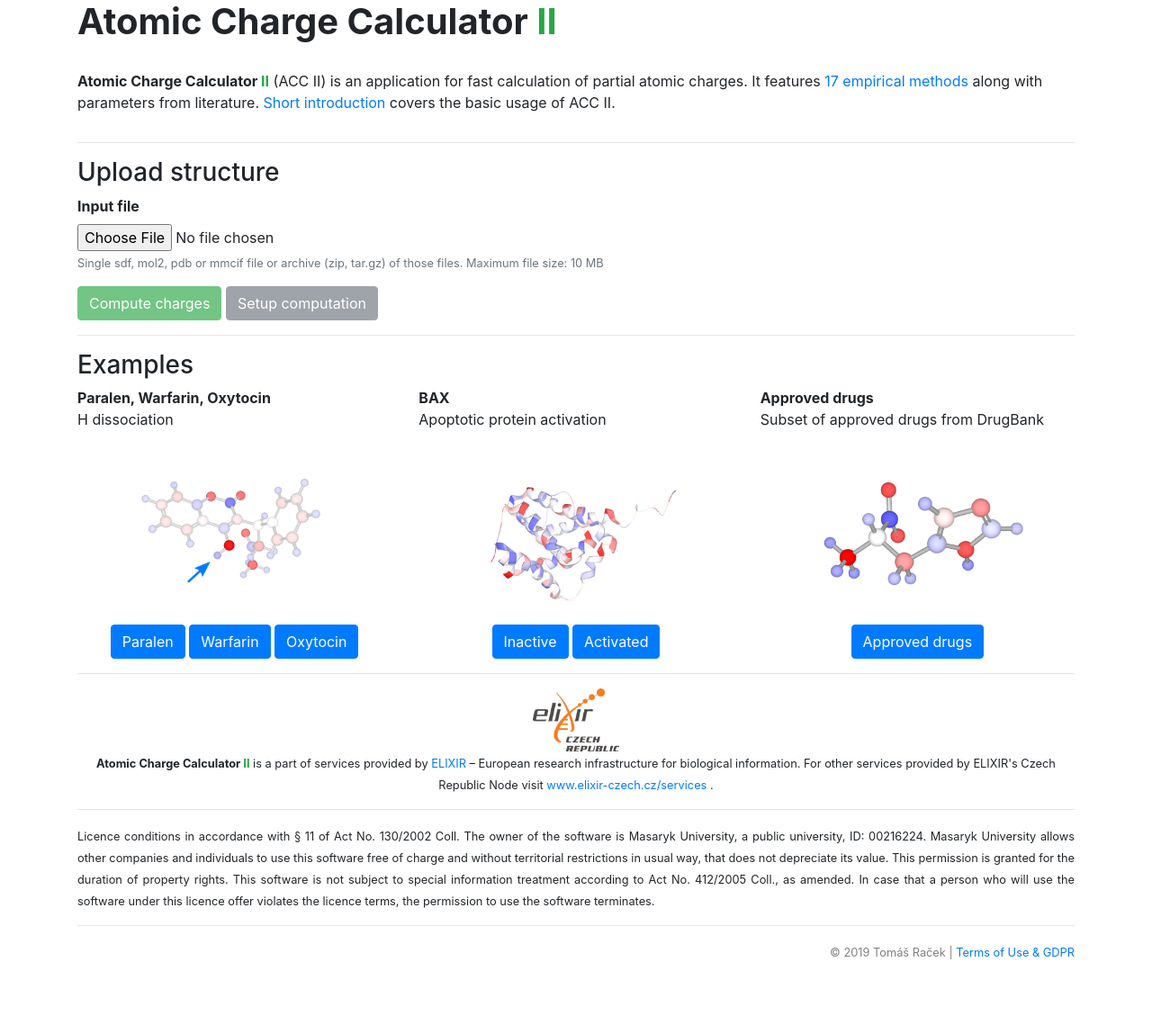
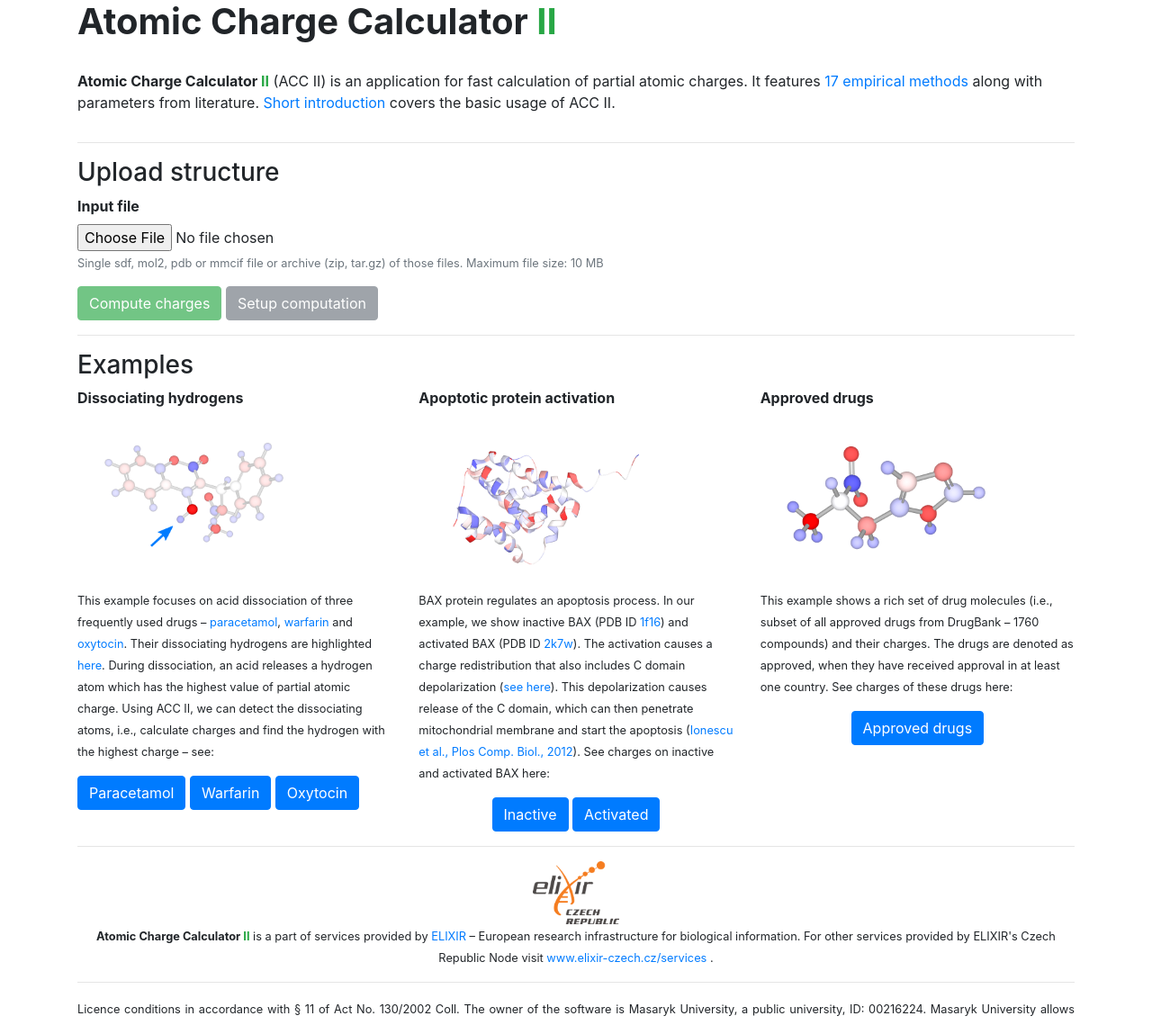
Before and after one commit to sb-ncbr/AtomicChargeCalculator2, a Flask app: page / in a window 1280 px wide. Shown: the part 64-1203 px from the top of the page at 90% size. Before the commit the page ends 1130 px from the top, so only its background shows below. Run offline with Flask 2, Linux system fonts and the light colour scheme; parts of the project's set-up code (start-up, migrations or seed data) failed here and were passed over; some libraries are stand-ins or nearby versions.

Commit message:
[examples] Update examples

```diff
--- a/app/templates/index.html
+++ b/app/templates/index.html
@@ -27,7 +27,8 @@
                     <h3>Upload structure</h3>
                     <div class="form-group">
                         <label class="font-weight-bold" for="file_input">Input file</label>
-                    <input type="file" class="form-control-file" id="file_input" name="file" accept=".pdb, .sdf, .mol2, .cif">
+                        <input type="file" class="form-control-file" id="file_input" name="file"
+                               accept=".pdb, .sdf, .mol2, .cif">
                         <small class="form-text text-muted">
                             Single sdf, mol2, pdb or mmcif file or archive (zip, tar.gz) of those files.
                             Maximum file size: 10 MB
@@ -51,25 +52,50 @@
             </div>
             <div class="row">
                 <div class="col-lg-4">
-                <b>Paralen, Warfarin, Oxytocin</b>
-                <p>H dissociation</p>
-                <div class="text-center">
-                    <img src="{{ url_for('static', filename='warfarin.png') }}" alt="Cis-homoaconitate"
+                    <b>Dissociating hydrogens</b><br>
+                    <img src="{{ url_for('static', filename='warfarin.png') }}" alt="Dissociating hydrogens"
                          style="height: 200px">
-                    <button type="submit" id="example-paralen" name="example-paralen" class="btn btn-primary">Paralen
+                    <p><small>This example focuses on acid dissociation of three frequently used drugs –
+                        <a href="https://www.drugbank.ca/drugs/DB00316" target="_blank" rel="noreferrer">paracetamol</a>,
+                        <a href="https://www.drugbank.ca/drugs/DB00682" target="_blank" rel="noreferrer">warfarin</a>
+                        and
+                        <a href="https://www.drugbank.ca/drugs/DB00107" target="_blank" rel="noreferrer">oxytocin</a>.
+                        Their dissociating hydrogens are highlighted <a
+                                href="{{ url_for('static', filename='dissociation.pdf') }}" target="_blank">here</a>.
+                        During dissociation, an acid releases a hydrogen atom which has the highest value of partial
+                        atomic charge. Using ACC II, we can detect the dissociating atoms, i.e., calculate charges and
+                        find the hydrogen with the highest charge – see:</small></p>
+                    <div class="">
+                        <button type="submit" id="example-paralen" name="example-paralen" class="btn btn-primary mb-2">
+                            Paracetamol
                         </button>
-                     <button type="submit" id="example-warfarin" name="example-warfarin" class="btn btn-primary">Warfarin
+                        <button type="submit" id="example-warfarin" name="example-warfarin"
+                                class="btn btn-primary mb-2">
+                            Warfarin
                         </button>
-                     <button type="submit" id="example-oxytocin" name="example-oxytocin" class="btn btn-primary">Oxytocin
+                        <button type="submit" id="example-oxytocin" name="example-oxytocin"
+                                class="btn btn-primary mb-2">
+                            Oxytocin
                         </button>
                     </div>
                 </div>
                 <div class="col-lg-4">
-                <b>BAX</b>
-                <p>Apoptotic protein activation</p>
+                    <b>Apoptotic protein activation</b><br>
+                    <img src="{{ url_for('static', filename='bax.png') }}" alt="BAX" style="height: 200px">
+                    <p><small>BAX protein regulates an apoptosis process. In our example, we show inactive BAX (PDB ID
+                        <a href="https://www.ebi.ac.uk/pdbe/entry/pdb/1f16" target="_blank" rel="noreferrer">1f16</a>)
+                        and activated BAX (PDB ID
+                        <a href="https://www.ebi.ac.uk/pdbe/entry/pdb/1f16" target="_blank" rel="noreferrer">2k7w</a>).
+                        The activation causes a charge redistribution that also includes C domain depolarization (<a
+                                href="{{ url_for('static', filename='bax.pdf') }}" target="_blank">see here</a>).
+                        This depolarization causes release of the C domain, which can then penetrate mitochondrial
+                        membrane and start the
+                        apoptosis (<a href="https://doi.org/10.1371/journal.pcbi.1002565" target="_blank"
+                                      rel="noreferrer">Ionescu et al., Plos Comp.
+                            Biol., 2012</a>). See charges on inactive and activated BAX here:</small></p>
                     <div class="text-center">
-                    <img src="{{ url_for('static', filename='bax.png') }}" alt="BAX" style="height: 200px">
-                    <button type="submit" id="example-bax-inactive" name="example-bax-inactive" class="btn btn-primary">
+                        <button type="submit" id="example-bax-inactive" name="example-bax-inactive"
+                                class="btn btn-primary">
                             Inactive
                         </button>
                         <button type="submit" id="example-bax-activated" name="example-bax-activated"
@@ -79,11 +105,15 @@
                     </div>
                 </div>
                 <div class="col-lg-4">
-                <b>Approved drugs</b>
-                <p>Subset of approved drugs from DrugBank</p>
+                    <b>Approved drugs</b><br>
+                    <img src="{{ url_for('static', filename='drugs.png') }}" alt="Approved drugs" style="height: 200px">
+                    <p><small>This example shows a rich set of drug molecules (i.e., subset of all approved drugs from
+                        DrugBank – 1760 compounds) and their charges. The drugs are denoted as approved, when
+                        they have received approval in at least one country. See charges of these drugs here:</small>
+                    </p>
                     <div class="text-center">
-                    <img src="{{ url_for('static', filename='drugs.png') }}" alt="Small set" style="height: 200px">
-                    <button type="submit" id="example-drugs" name="example-drugs" class="btn btn-primary">Approved drugs
+                        <button type="submit" id="example-drugs" name="example-drugs" class="btn btn-primary">Approved
+                            drugs
                         </button>
                     </div>
                 </div>
```
Also changed, not shown: 2 other files. Lines whose indentation alone changed are shown as unchanged.
